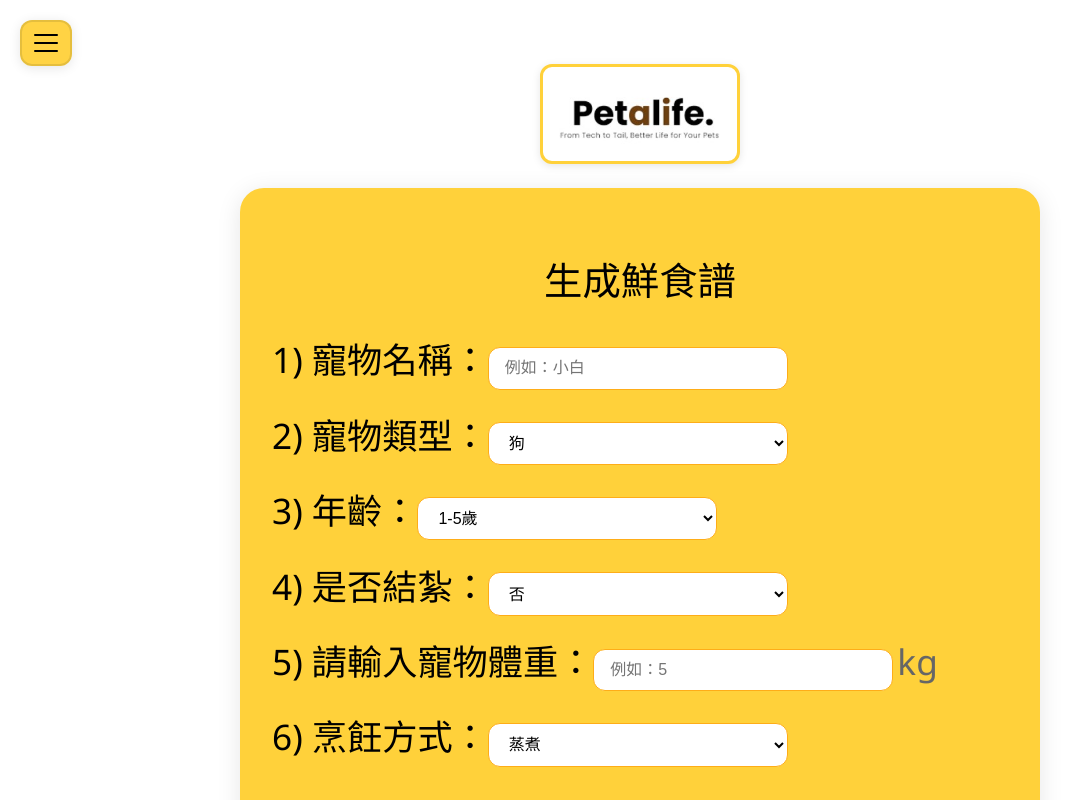
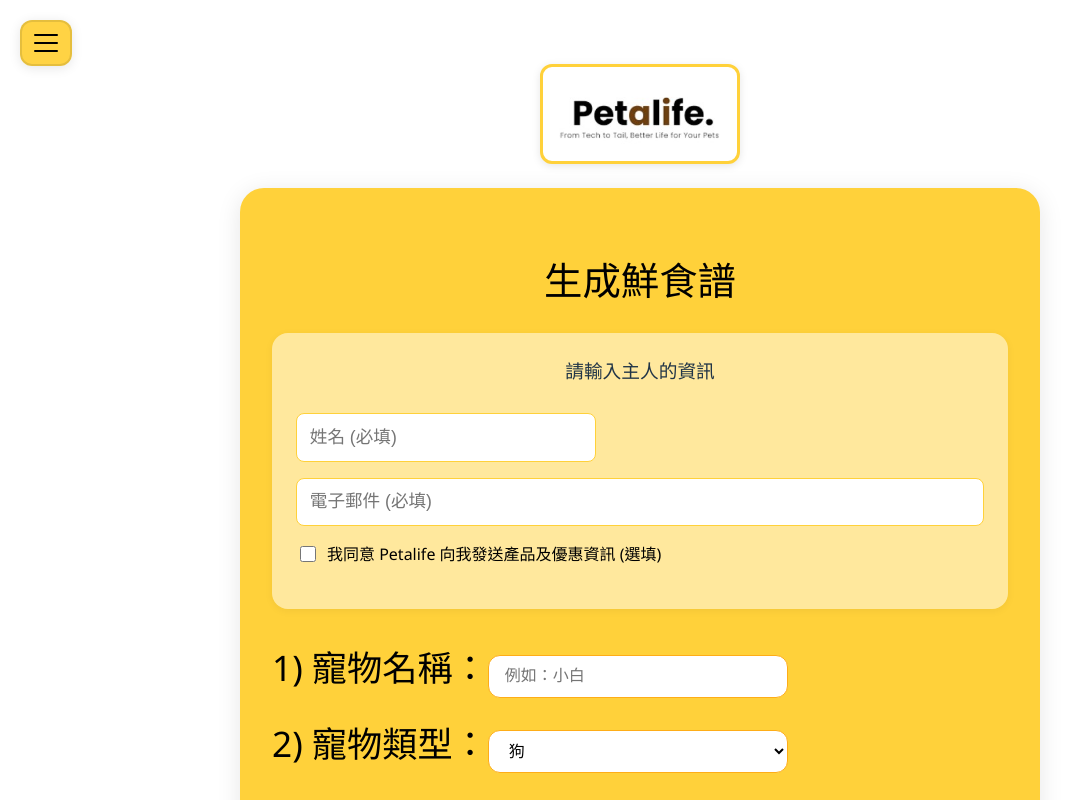
Before and after one commit to petalife/pet_food_calculator, a React (Vite) app: page / in a window 1280 px wide. Shown: the top 800 px of the page, without its empty margins (0-1083 px from the left). Built offline with nearby package versions, Linux system fonts and the light colour scheme.

Commit message:
Add code verify func5

```diff
--- a/src/App.tsx
+++ b/src/App.tsx
@@ -963,6 +963,11 @@ function App() {
   const [isVerifyingCode, setIsVerifyingCode] = useState<boolean>(false);
   const [activeBlink, setActiveBlink] = useState(0); // For blinking images
 
+  // User info states
+  const [userName, setUserName] = useState('');
+  const [userEmail, setUserEmail] = useState('');
+  const [adConsent, setAdConsent] = useState(false);
+
   // Close sidebar with Escape key
   React.useEffect(() => {
     const handleEscape = (e: KeyboardEvent) => {
@@ -1012,7 +1017,7 @@ function App() {
     return !isNaN(weightNum) && weightNum > 0;
   };
 
-  const isFormValid = isSelectionValid && isWeightValid();
+  const isFormValid = isSelectionValid && isWeightValid() && userName.trim() !== '' && userEmail.trim() !== '';
 
   // Backend API function (secure)
   const callBackendAPI = async (ingredients: string[], cookingMethod: string, petType: string) => {
@@ -1575,6 +1580,37 @@ function App() {
     <div className="app-container">
       <h2>生成鮮食譜</h2>
       <form onSubmit={handleSubmit} className="pet-form">
+        {/* User Info Section */}
+        <div className="user-info-section" style={{ marginBottom: '2rem', padding: '1.5rem', background: 'rgba(255,255,255,0.5)', borderRadius: '16px', boxShadow: '0 2px 8px rgba(0,0,0,0.05)' }}>
+          <h3 style={{ marginTop: 0 }}>請輸入主人的資訊</h3>
+          <div style={{ display: 'flex', flexDirection: 'column', gap: '1rem' }}>
+            <input
+              type="text"
+              value={userName}
+              onChange={e => setUserName(e.target.value)}
+              placeholder="姓名 (必填)"
+              style={{ padding: '0.8rem', borderRadius: '8px', border: '1.5px solid #FFD13A', fontSize: '1.1rem' }}
+              required
+            />
+            <input
+              type="email"
+              value={userEmail}
+              onChange={e => setUserEmail(e.target.value)}
+              placeholder="電子郵件 (必填)"
+              style={{ padding: '0.8rem', borderRadius: '8px', border: '1.5px solid #FFD13A', fontSize: '1.1rem' }}
+              required
+            />
+            <label style={{ display: 'flex', alignItems: 'center', fontSize: '1rem', gap: '0.5rem' }}>
+              <input
+                type="checkbox"
+                checked={adConsent}
+                onChange={e => setAdConsent(e.target.checked)}
+                style={{ width: '1.2em', height: '1.2em' }}
+              />
+              我同意 Petalife 向我發送產品及優惠資訊 (選填)
+            </label>
+          </div>
+        </div>
         <label>
           1) 寵物名稱：
           <input
```
Also changed, not shown: 2 other files (tests, documents, lock files or other folders).
